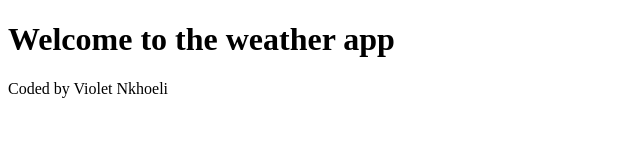
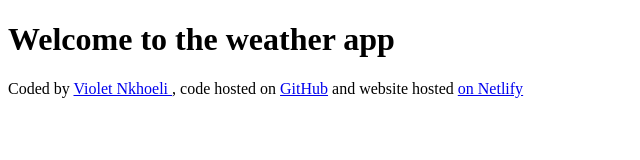
Before and after one commit to JEANETMASE/My-Weather-Project, a plain HTML site: page index.html in a window 1280 px wide. Shown: the whole page, without its empty margins (0-640 px from the left). Drawn offline with Linux system fonts and the light colour scheme.

Commit message:
Added links to the footer

```diff
--- a/index.html
+++ b/index.html
@@ -12,7 +12,16 @@
         Welcome to the weather app
     </h1>
     <footer>
-        Coded by Violet Nkhoeli
+        Coded by
+        <a href="https://github.com/JEANETMASE/" target="blank"> Violet Nkhoeli
+
+        </a>, code hosted on
+        <a href="https://github.com/JEANETMASE/My-Weather-ProjectMy-Weather-Project" target="blank">GitHub</a> and
+        website hosted
+        <a href="https://app.netlify.com/sites/violet-weather-app/deploys/67ca0b373d47f6666f57a109" target="blank">
+            on Netlify
+        </a>
+
     </footer>
 </body>
 
```
